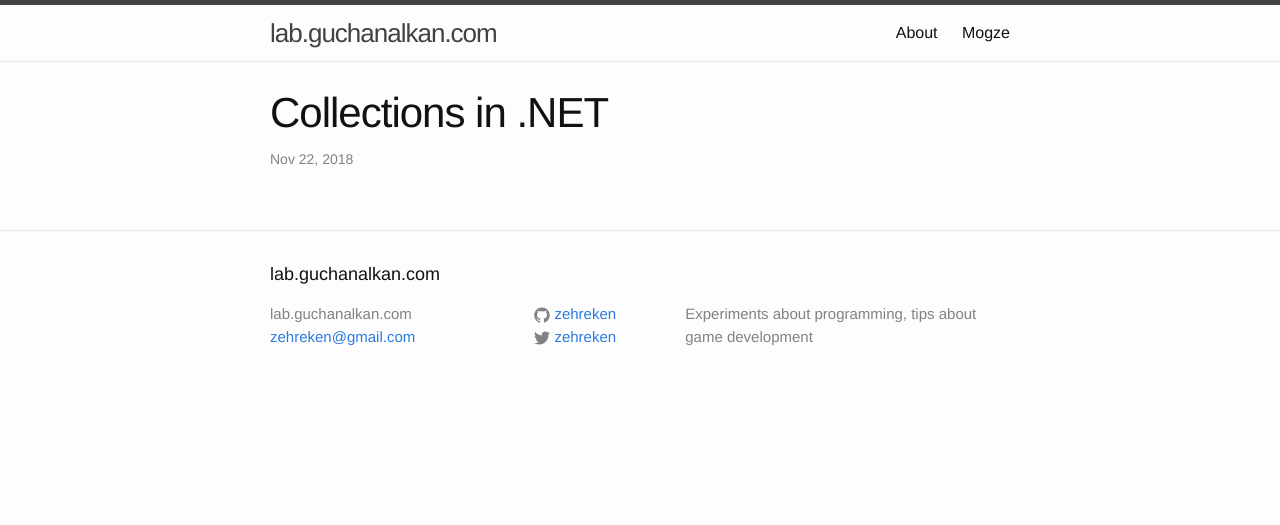
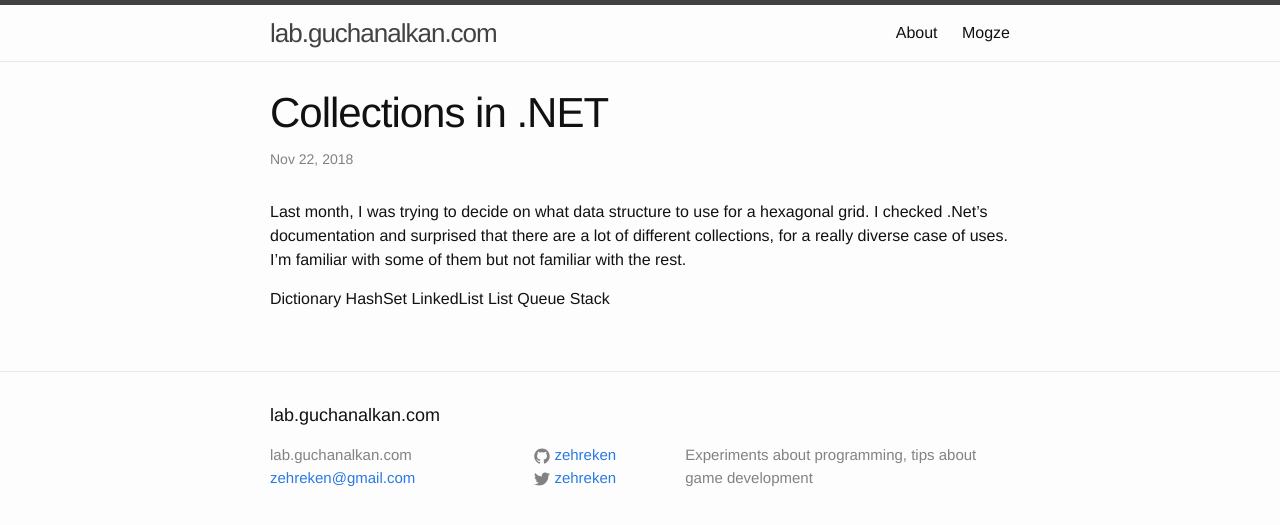
Before and after one commit to zehreken/zehreken.github.io, a Jekyll site: the page built from _posts/2018-11-22-collections-in-dotnet.markdown, in a window 1280 px wide. Shown: the top 525 px of the page. Built offline with Jekyll 4.4.1, drawn with Linux system fonts in a browser that asks for light colours.

Commit message:
Update 2018-11-22-collections-in-dotnet.markdown

```diff
--- a/_posts/2018-11-22-collections-in-dotnet.markdown
+++ b/_posts/2018-11-22-collections-in-dotnet.markdown
@@ -2,3 +2,12 @@
 layout: post
 title: Collections in .NET
 ---
+
+Last month, I was trying to decide on what data structure to use for a hexagonal grid. I checked .Net's documentation and surprised that there are a lot of different collections, for a really diverse case of uses. I'm familiar with some of them but not familiar with the rest.
+
+Dictionary
+HashSet
+LinkedList
+List
+Queue
+Stack
```
